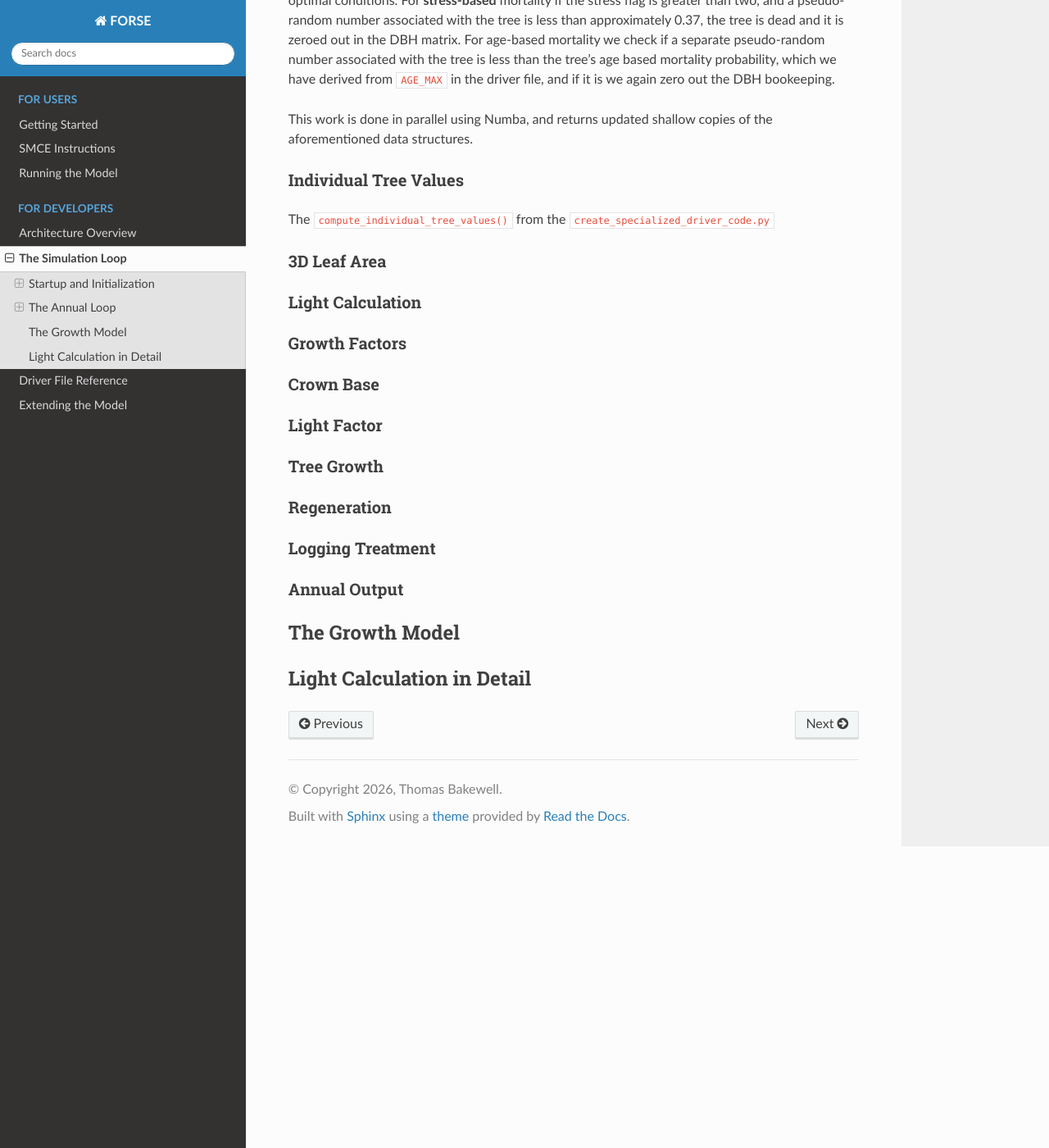
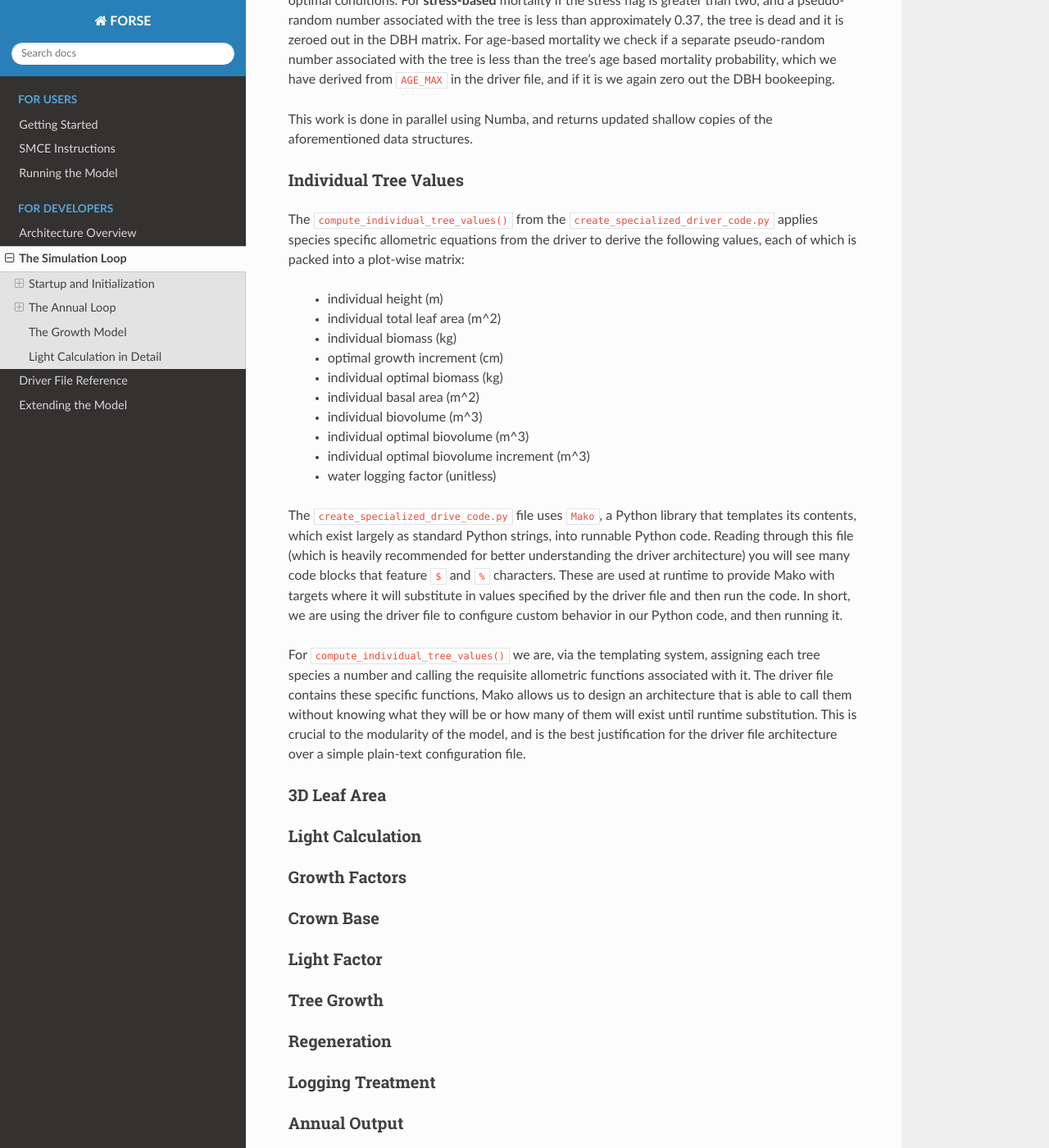
Before and after one commit to TBakewell25/FORSE-Documentation, a Sphinx documentation site: the page built from docs/source/pages/simulation.rst, in a window 1280 px wide and 1400 px high, scrolled down 2002 px. Shown: the whole window at 82% size. Built offline with Sphinx 7.4.7 and the Read the Docs theme 3.1.0, drawn with Linux system fonts in a browser that asks for light colours.

Commit message:
more simulation work

```diff
--- a/docs/source/pages/simulation.rst
+++ b/docs/source/pages/simulation.rst
@@ -96,7 +96,28 @@ Individual Tree Values
 
 .. compute_individual_tree_values() — converts DBH to height (via allomlib),
    then to leaf area, biomass, and basal area. Explain why this runs before light.
-The ``compute_individual_tree_values()`` from the ``create_specialized_driver_code.py``
+The ``compute_individual_tree_values()`` from the ``create_specialized_driver_code.py`` applies species specific allometric equations from the driver to derive the following values, each of which
+is packed into a plot-wise matrix:
+
+        * individual height (m)
+        * individual total leaf area (m^2)
+        * individual biomass (kg)
+        * optimal growth increment (cm)
+        * individual optimal biomass (kg)
+        * individual basal area (m^2)
+        * individual biovolume (m^3)
+        * individual optimal biovolume (m^3)
+        * individual optimal biovolume increment (m^3)
+        * water logging factor (unitless)
+
+The ``create_specialized_drive_code.py`` file uses ``Mako``, a Python library that templates its contents, which exist largely as standard Python strings, into runnable Python code. Reading through
+this file (which is heavily recommended for better understanding the driver architecture) you will see many code blocks that feature ``$`` and ``%`` characters. These are used at runtime to provide
+Mako with targets where it will substitute in values specified by the driver file and then run the code. In short, we are using the driver file to configure custom behavior in our Python code, and then running
+it.
+
+For ``compute_individual_tree_values()`` we are, via the templating system, assigning each tree species a number and calling the requisite allometric functions associated with it. The driver file
+contains these specific functions, Mako allows us to design an architecture that is able to call them without knowing what they will be or how many of them will exist until runtime substitution.
+This is crucial to the modularity of the model, and is the best justification for the driver file architecture over a simple plain-text configuration file.
 
 3D Leaf Area
 ^^^^^^^^^^^^
```
